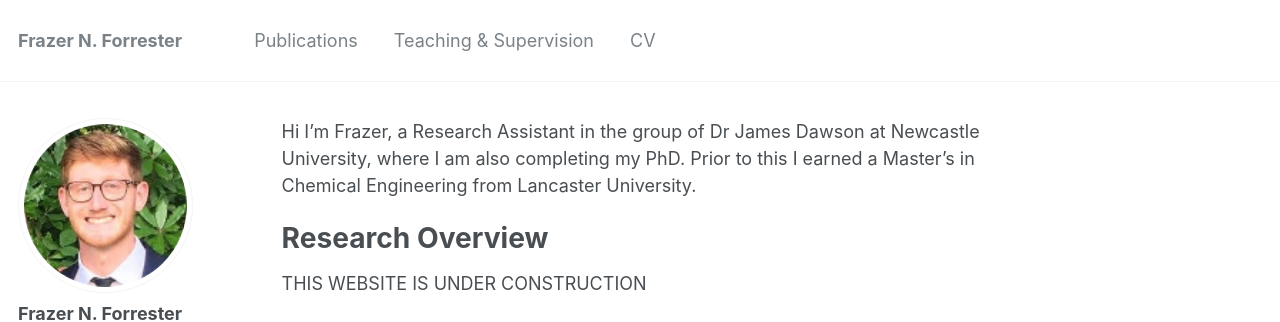
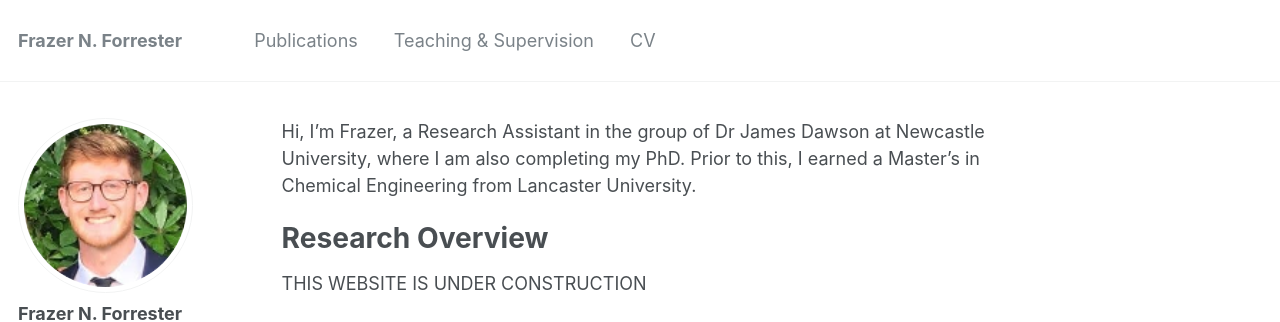
Before and after one commit to fforrester/fforrester.github.io, a Jekyll site: the page built from _pages/about.md, in a window 1280 px wide. Shown: the top 322 px of the page. Built offline with Jekyll 4.4.1, drawn with Linux system fonts in a browser that asks for light colours; some web fonts are replaced.

```diff
--- a/_pages/about.md
+++ b/_pages/about.md
@@ -8,7 +8,7 @@ redirect_from:
   - /about.html
 ---
 
-Hi I'm Frazer, a Research Assistant in the group of Dr James Dawson at Newcastle University, where I am also completing my PhD. Prior to this I earned a Master's in Chemical Engineering from Lancaster University.
+Hi, I'm Frazer, a Research Assistant in the group of Dr James Dawson at Newcastle University, where I am also completing my PhD. Prior to this, I earned a Master's in Chemical Engineering from Lancaster University.
 
 Research Overview
 ======
```
